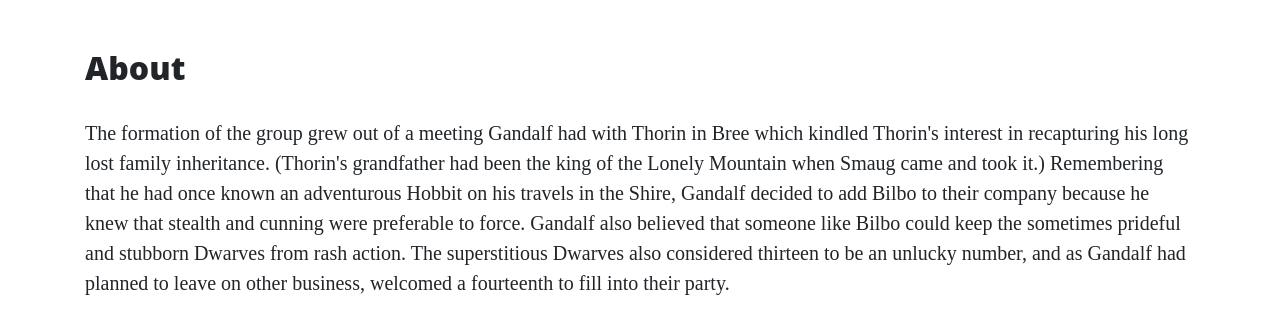
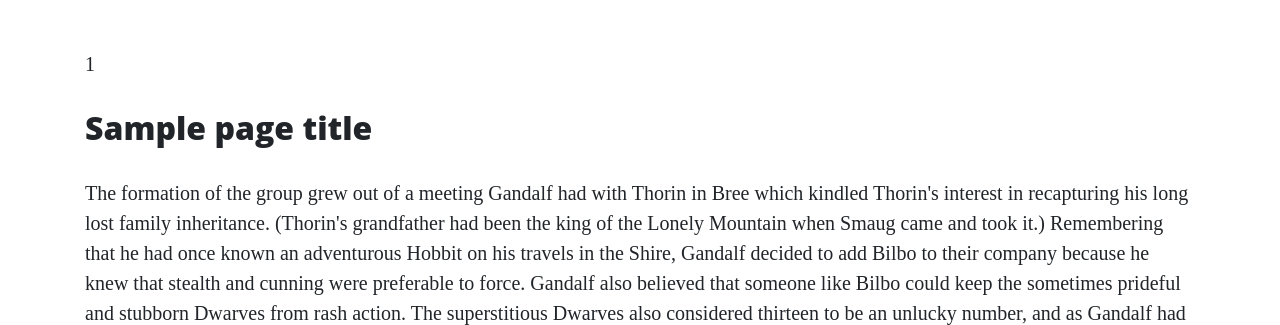
Before and after one commit to rimantascode/Flask, a Flask app: template templates/about.html in a window 1280 px wide. Shown: the part 629-954 px from the top of the page. Run offline with Flask 2, Linux system fonts and the light colour scheme; the template is opened without the code that fills it: most values are stand-ins (such as "Sample title", 1, 10 or a date in 2020); some libraries are stand-ins or nearby versions.

Commit message:
using loop in html

```diff
--- a/run.py
+++ b/run.py
@@ -1,4 +1,8 @@
+"""
+In  return render_template("careers.html", page_title="Careers") we can add as many variables as we like
 
+
+"""
 import os
 from flask import Flask, render_template
 
@@ -12,15 +16,15 @@ def index():
 
 @app.route('/about')
 def about():
-    return render_template("about.html")
+    return render_template("about.html", page_title="About", list_of_numbers=[1, 2, 3])
 
 @app.route('/contact')
 def contact():
-    return render_template("contact.html")
+    return render_template("contact.html", page_title="Contact")
 
 @app.route('/careers')
 def careers():
-    return render_template("careers.html")
+    return render_template("careers.html", page_title="Careers")
 
 
 if __name__ == '__main__':
--- a/templates/about.html
+++ b/templates/about.html
@@ -1,5 +1,8 @@
 {% extends 'base.html' %} {% block content %}
-<h2>About</h2>
+{% for number in list_of_numbers%}
+<p>{{number}}</p>
+{%endfor%}
+<h2>{{page_title}}</h2>
 <p>
   The formation of the group grew out of a meeting Gandalf had with Thorin in
   Bree which kindled Thorin's interest in recapturing his long lost family
--- a/templates/careers.html
+++ b/templates/careers.html
@@ -1,4 +1,4 @@
 {% extends 'base.html' %}
 {% block content %}
-        <h2>Come and Work with Us</h2>
+        <h2>{{page_title}}</h2>
 {% endblock %}
--- a/templates/contact.html
+++ b/templates/contact.html
@@ -1,4 +1,4 @@
 {% extends 'base.html' %}
 {% block content %}
-        <h2>Contact Us</h2>
+        <h2>{{page_title}}</h2>
 {% endblock %}
```
